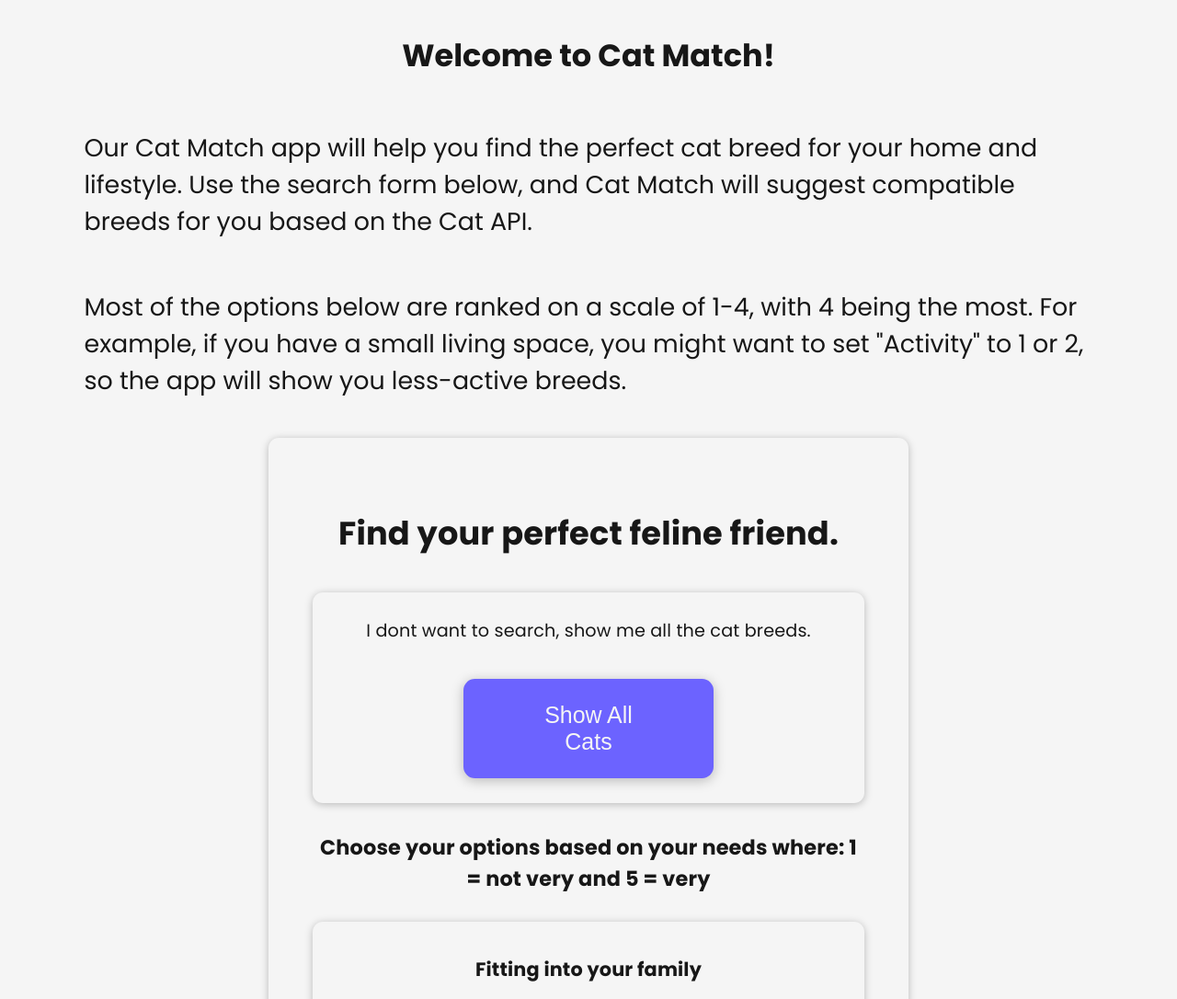
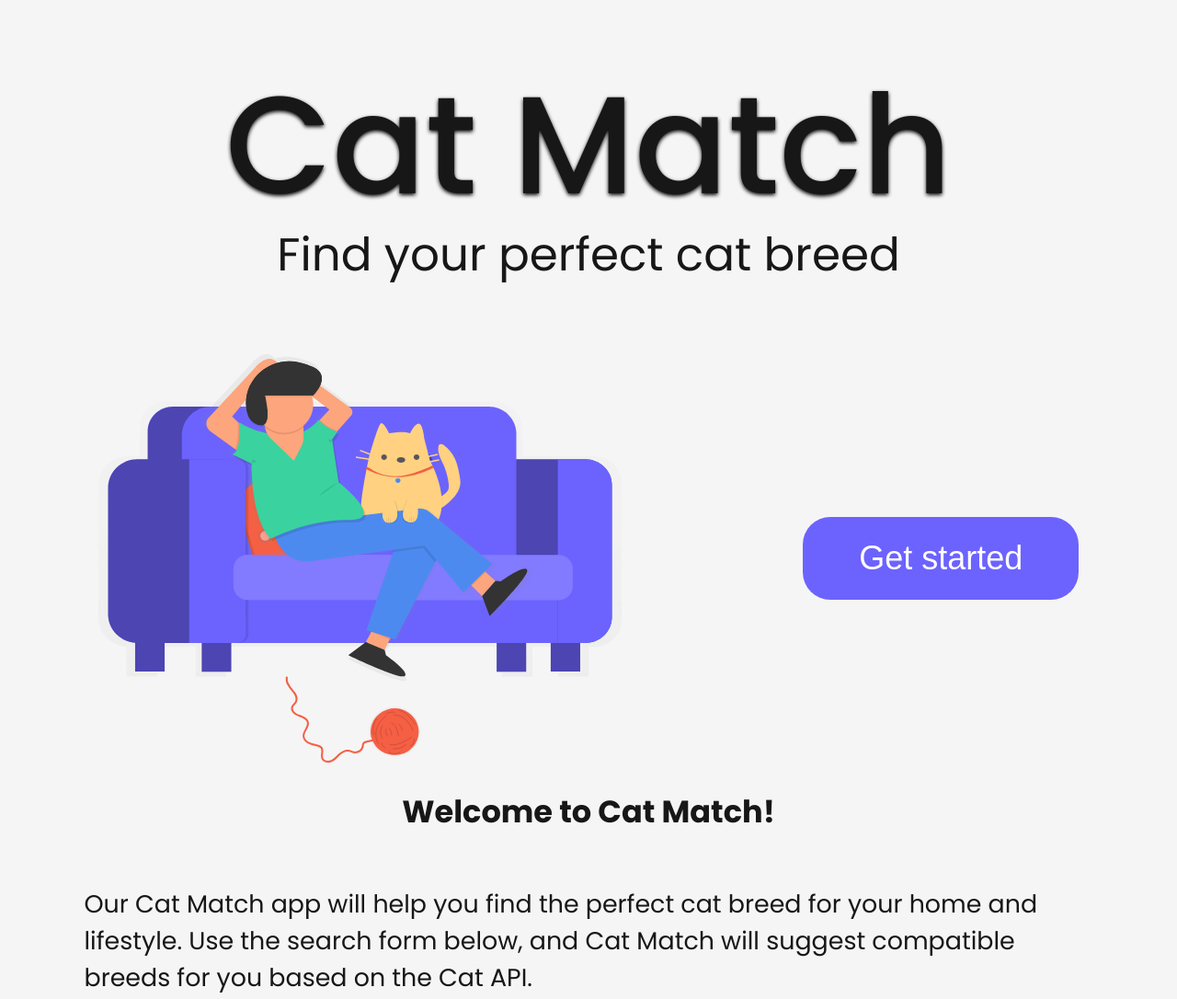
Before and after one commit to Junior-Developer-Group/cat-match, a plain HTML site: page index.html in a window 1280 px wide. Shown: the top 1086 px of the page at 92% size. Drawn offline with nearby package versions, Linux system fonts and the light colour scheme.

Commit message:
hero section added

```diff
--- a/assets/styles/styles.css
+++ b/assets/styles/styles.css
@@ -22,6 +22,47 @@ body {
   background: var(--white);
   font-family: 'Poppins', sans-serif;
   color: var(--black);
+}
+
+.hero-section{
+}
+
+.hero-heading{
+    font-size: 65px;
+    line-height: 65px;
+    text-align: center;
+    font-weight: bold;
+    margin-bottom: 10px;
+}
+
+.hero-sub-heading{
+    text-align: center;
+    font-weight: bold;
+    margin-top: 0px;
+}
+
+.hero-svg-section{
+    text-align: center;
+    display: flex;
+    flex-direction: column;
+    justify-content: space-around;
+    align-items: center;
+    margin-top: 50px;
+}
+
+.hero-svg{
+    width: 50%;
+}
+
+.hero-button{
+    border: none;
+    color: #fff;
+    width: 200px;
+    height: 40px;
+    background: #6C63FF;
+    border-radius: 20px;
+    margin-top: 20px;
+    margin-bottom: 20px;
 }
 
 .intro {
@@ -194,6 +235,41 @@ font-weight:bold;
 font-size:1em;
 }
 
+.hero-heading{
+    font-size: 70px;
+    text-align: center;
+    font-weight: bold;
+    margin-bottom: 0px;
+}
+
+.hero-sub-heading{
+    text-align: center;
+    font-weight: bold;
+    margin-top: 0px;
+}
+
+.hero-svg-section{
+    text-align: center;
+    display: flex;
+    flex-direction: row;
+    justify-content: space-around;
+    align-items: center;
+    margin-top: 70px;
+}
+
+.hero-svg{
+    width: 30%;
+}
+
+.hero-button{
+    border: none;
+    color: #fff;
+    width: 200px;
+    height: 40px;
+    background: #6C63FF;
+    border-radius: 30px;
+}
+
 }
 
 @media only screen and (min-width: 64.5em) {
@@ -232,6 +308,43 @@ font-size:1.3em;
 
 #form button{
 font-size:1.3em;
+}
+
+.hero-heading{
+    font-size: 150px;
+    text-align: center;
+    font-weight: 500;
+    text-shadow: 0px 2px 4px #000;
+    margin-bottom: 0px;
+}
+
+.hero-sub-heading{
+    text-align: center;
+    font-weight: normal;
+    font-size: 50px;
+    margin-top: 50px;
+}
+.hero-svg-section{
+    text-align: center;
+    display: flex;
+    flex-direction: row;
+    justify-content: space-around;
+    align-items: center;
+    margin-top: 70px;
+}
+
+.hero-svg{
+    width: 45%;
+}
+
+.hero-button{
+    border: none;
+    color: #fff;
+    width: 300px;
+    height: 90px;
+    font-size: 36px;
+    background: #6C63FF;
+    border-radius: 30px;
 }
 }
 
--- a/index.html
+++ b/index.html
@@ -14,6 +14,16 @@
 
 <body>
     <div id="top"></div>
+    <!--Hero Section-->
+    <section class="hero-section">
+      <h1 class="hero-heading">Cat Match</h1>
+      <p class="hero-sub-heading">Find your perfect cat breed</p>
+      <div class="hero-svg-section">
+        <img src="./assets/images/man_cat_couch.svg" class="hero-svg">
+        <button class="hero-button">Get started</button>
+      </div>
+    </section>
+
     <section class="intro">
       <h2>Welcome to Cat Match!</h2>
       <p>Our Cat Match app will help you find the perfect cat breed for your home and lifestyle. Use the search form below, and Cat Match will suggest compatible breeds for you based on the Cat API.</p>
```
Also changed, not shown: assets/images/man_cat_couch.svg (added).
